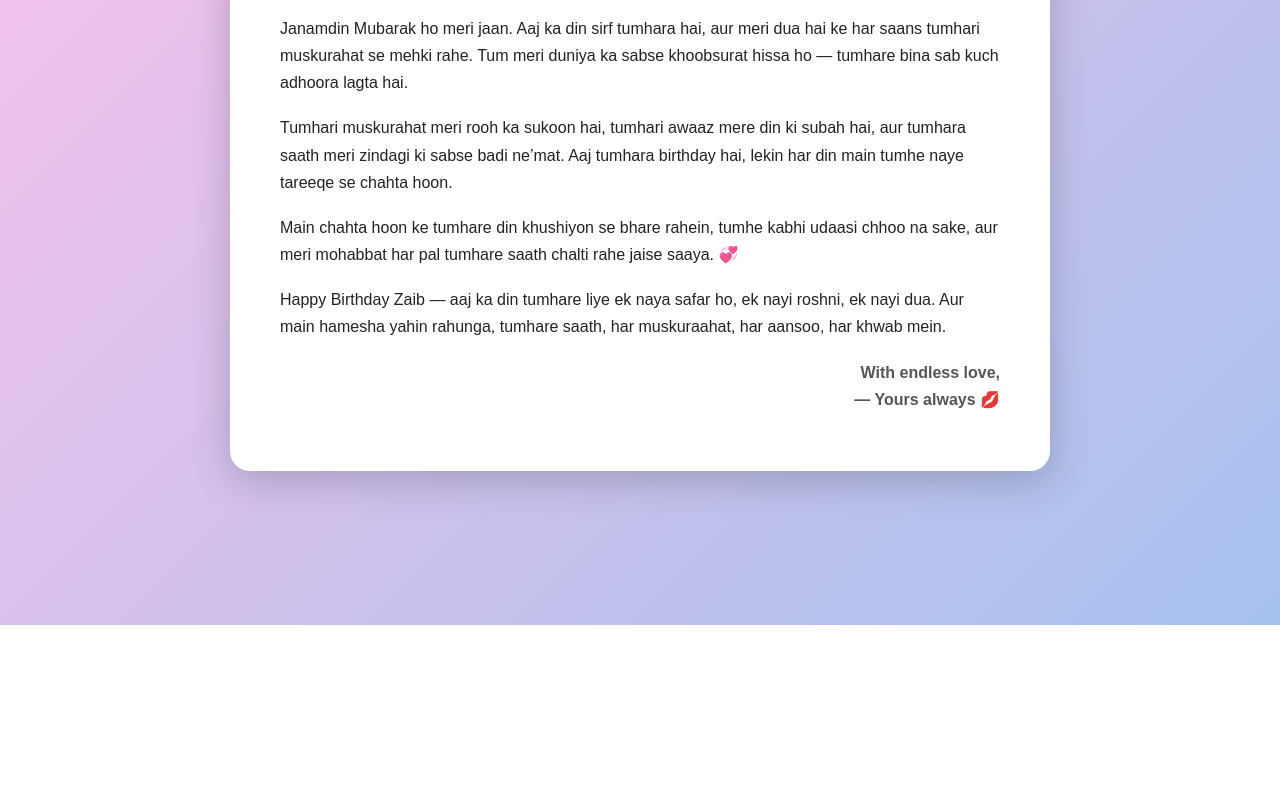
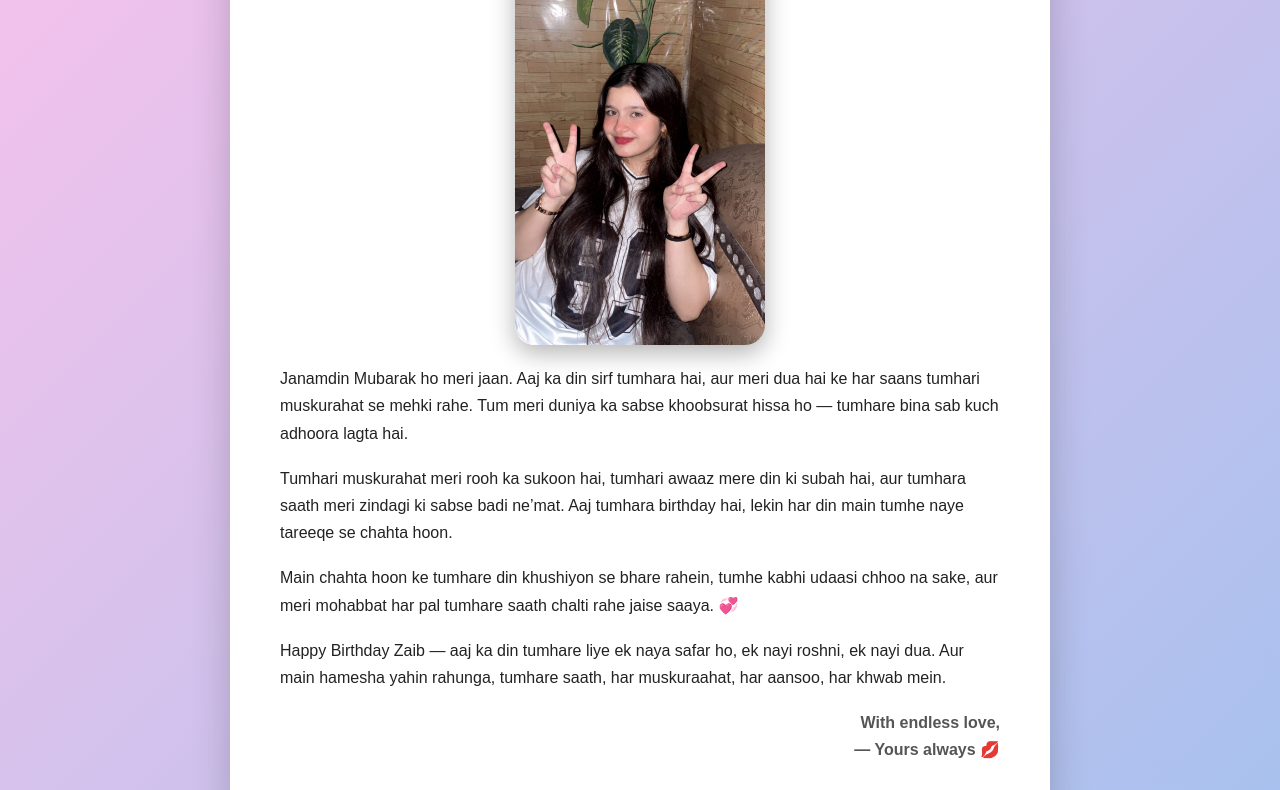
Before and after one commit to kratos2647/Birthday-Surprise-, a plain HTML site: page note.html in a window 1280 px wide. Shown: the part 255-1045 px from the top of the page. Before the commit the page ends 880 px from the top, so only its background shows below. Drawn offline with Linux system fonts and the light colour scheme.

Commit message:
Update note.html

```diff
--- a/note.html
+++ b/note.html
@@ -27,7 +27,13 @@
 </head>
 <body>
   <div class="note">
-    <h1>My Dearest Zaib 💋</h1>
+ <h1>My Dearest Zaib 💋</h1>
+
+<img src="zaib.jpg.jpeg"
+     alt="Zaib"
+     width="250"
+     style="display:block;margin:20px auto;border-radius:20px;box-shadow:0 8px 25px rgba(0,0,0,0.3);">
+
     <p>Janamdin Mubarak ho meri jaan. Aaj ka din sirf tumhara hai, aur meri dua hai ke har saans tumhari muskurahat se mehki rahe. Tum meri duniya ka sabse khoobsurat hissa ho — tumhare bina sab kuch adhoora lagta hai.</p>
     <p>Tumhari muskurahat meri rooh ka sukoon hai, tumhari awaaz mere din ki subah hai, aur tumhara saath meri zindagi ki sabse badi ne’mat. Aaj tumhara birthday hai, lekin har din main tumhe naye tareeqe se chahta hoon.</p>
     <p>Main chahta hoon ke tumhare din khushiyon se bhare rahein, tumhe kabhi udaasi chhoo na sake, aur meri mohabbat har pal tumhare saath chalti rahe jaise saaya. 💞</p>
```
